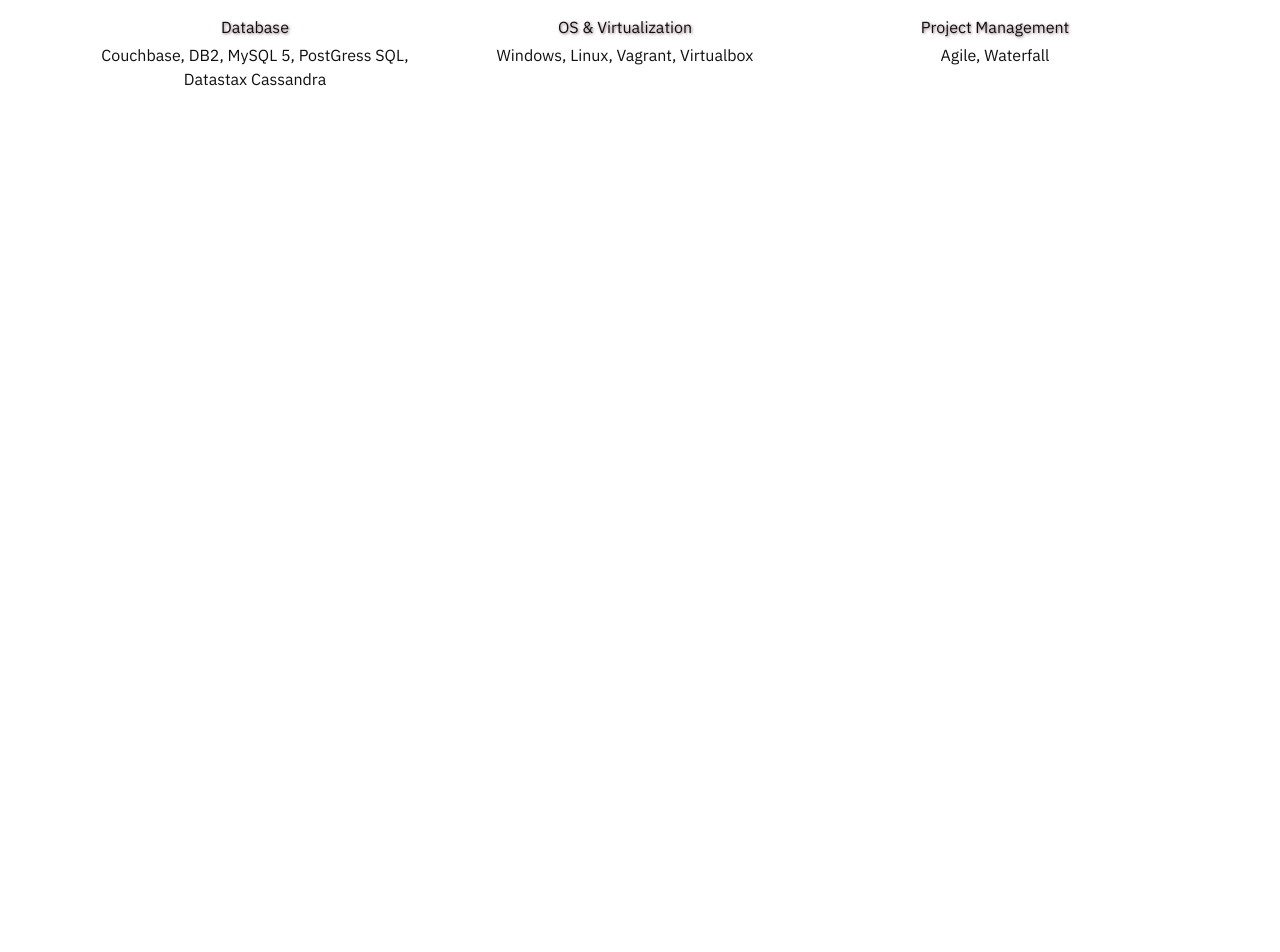
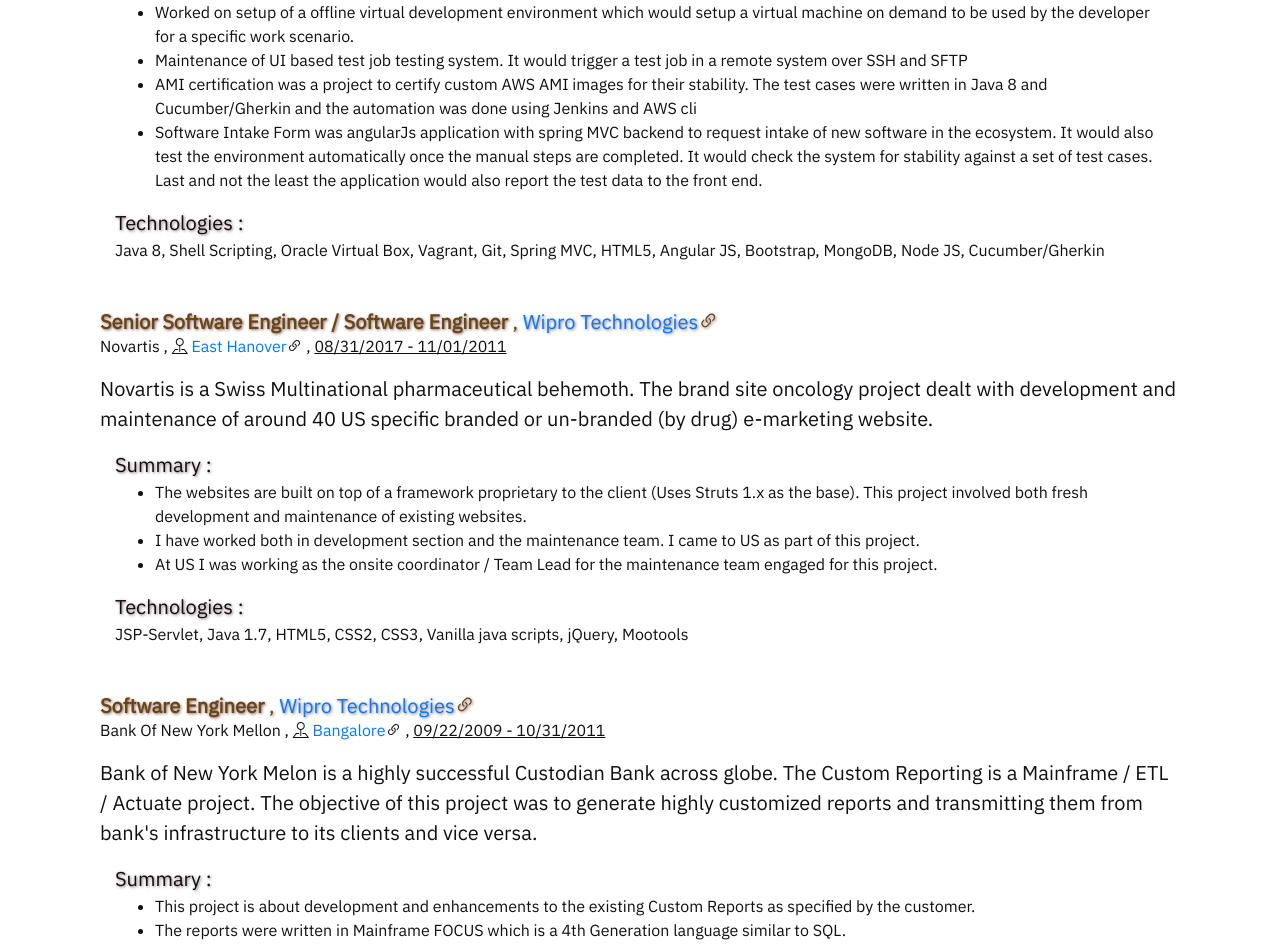
Before and after one commit to saptarshidebnath/saptarshidebnath, an Angular app: page /resume in a window 1280 px wide. Shown: the part 1500-2452 px from the top of the page. Before the commit the page ends 1607 px from the top, so only its background shows below. Built offline with nearby package versions, Linux system fonts and the light colour scheme.

Commit message:
Eperience Completed

```diff
--- a/src/app/resume/resume.component.html
+++ b/src/app/resume/resume.component.html
@@ -51,7 +51,7 @@
                 <section class="container experience_info container mb-5"
                     *ngFor="let column of this?.resume?.work_experience; let in = index">
                     <div class="row">
-                        <h5 class="mb-0 primary-color"><b>{{column?.position}}</b>
+                        <h5 class="mb-0 primary-color background-shadow"><b>{{column?.position}}</b>
                             , <a href="{{column?.employer?.href}}" target="_blank" data-toggle="tooltip"
                                 data-placement="top" title="{{column?.employer?.data}}">
                                 {{column?.employer?.data}}</a><i class="bi bi-link-45deg"></i>
@@ -74,13 +74,13 @@
                     <div class="container">
                         <p class="row lead background-shadow mb-0 pb-0">Summary :</p>
                         <ul class="row">
-                            <li *ngFor="let experiece_summary of column?.experience_summary; let in = index">
-                                {{experiece_summary}}</li>
+                            <li *ngFor="let experience_summary of column?.experience_summary; let in = index">
+                                {{experience_summary}}</li>
                         </ul>
                     </div>
 
                     <div class="container">
-                        <p class="row lead background-shadow">Technologies :</p>
+                        <p class="row lead background-shadow mb-0 pb-0">Technologies :</p>
                         <p class="row">{{column.technology.join(', ')}}</p>
                     </div>
                 </section>
--- a/src/assets/resume.json
+++ b/src/assets/resume.json
@@ -127,7 +127,7 @@
                 "href": "https://goo.gl/maps/ZTHWWRuyabS8EjmeA",
                 "icon": "pin-map"
             },
-            "project_desc": "The project was handling the enterprise level api. The team would expose webservices which would be consumed in the enterprise grade. My primary job is to do design and development & performance tuning for new changes over the current API stack.",
+            "project_desc": "The project was handling the enterprise level api. The team would expose web services which would be consumed in the enterprise grade. My primary job is to do design and development & performance tuning for new changes over the current API stack.",
             "experience_summary": [
                 "Worked with and lead a team of 7 people in offshore and on-shore model.",
                 "Designed and implemented new RESTFul microservices. These microservices were able serve with a very high TPS to CPU core count ratio.",
@@ -135,6 +135,7 @@
             ],
             "technology": [
                 "Java 8/11",
+                "Cucumber/Gherkin",
                 "Asynchronous Programming",
                 "Play/Akka 2.6.X",
                 "Spring Boot 2.X.X",
@@ -160,15 +161,15 @@
             },
             "work_location": {
                 "data": "Scottsdale AZ",
-                "href": "https://goo.gl/maps/ivgaqJEwiLqMq4vt5",
+                "href": "https://goo.gl/maps/WK6su2hTrysa8GqWA",
                 "icon": "pin-map"
             },
             "project_desc": "As part of this connect portal project, my  job was to enhance and maintain a travel website. The travel website was being developed using microservice architecture. There were a total of 8 services that collates the user’s profile and trip information from various external systems and display all of them in a single page application.",
             "experience_summary": [
                 "Understanding  and analysis of business requirements.  Transformation  of the  requirement  to  a User Case and User Stories.",
                 "Estimation of user stories and effort  required  to  develop  business logic.",
-                "Enhancement  and maintenance (including test cases) of the website and relevant microservices.",
-                "Keeping the microservices and assorted services up and running  in the lower  environments.",
+                "Enhancement  and maintenance (including test cases) of the website and relevant microservice.",
+                "Keeping the microservice and assorted services up and running  in the lower  environments.",
                 "Review of peer’s deliverables including code and documentation.",
                 "Writing automatic  test cases using selenium and Jenkins.",
                 "Deployment  of application to  different  environment  like DEV, QA PROD."
@@ -191,6 +192,109 @@
                 "bootstrap",
                 "Shell scripting"
             ]
+        },
+        {
+            "position": "Senior Software Engineer",
+            "employer": {
+                "data": "Wipro Technologies",
+                "label": "Wipro Technologies",
+                "href": "https://www.wipro.com/"
+            },
+            "account_description": "Capital One",
+            "work_date": {
+                "start_date": "10/01/2015",
+                "end_date": "08/31/2017"
+            },
+            "work_location": {
+                "data": "Richmond VA",
+                "href": "https://goo.gl/maps/ZoXxLSfNkBCnfiwU7",
+                "icon": "pin-map"
+            },
+            "project_desc": "I was working as a Senior Software Engineer as part of the Data Services System Team. I have worked on multiple small sub projects which would be utilized by the other team members of the Data Services team",
+            "experience_summary": [
+                "Worked on setup of a offline virtual development environment which would setup a virtual machine on demand to be used by the developer for a specific work scenario.",
+                "Maintenance of UI based test job testing system. It would trigger a test job in a remote system over SSH and SFTP",
+                "AMI certification was a project to certify custom AWS AMI images for their stability. The test cases were written in Java 8 and Cucumber/Gherkin and the automation was done using Jenkins and AWS cli",
+                "Software Intake Form was angularJs application with spring MVC backend to request intake of new software in the ecosystem. It would also test the environment automatically once the manual steps are completed. It would check the system for stability against a set of test cases. Last and not the least the application would also report the test data to the front end."
+            ],
+            "technology": [
+                "Java 8",
+                "Shell Scripting",
+                "Oracle Virtual Box",
+                "Vagrant",
+                "Git",
+                "Spring MVC",
+                "HTML5",
+                "Angular JS",
+                "Bootstrap",
+                "MongoDB",
+                "Node JS",
+                "Cucumber/Gherkin"
+            ]
+        },
+        {
+            "position": "Senior Software Engineer / Software Engineer",
+            "employer": {
+                "data": "Wipro Technologies",
+                "label": "Wipro Technologies",
+                "href": "https://www.wipro.com/"
+            },
+            "account_description": "Novartis",
+            "work_date": {
+                "start_date": "08/31/2017",
+                "end_date": "11/01/2011"
+            },
+            "work_location": {
+                "data": "East Hanover",
+                "href": "https://goo.gl/maps/Psip7W9EiZ5QxB6N7",
+                "icon": "pin-map"
+            },
+            "project_desc": "Novartis is a Swiss Multinational pharmaceutical behemoth. The brand site oncology project dealt with development and maintenance of around 40 US specific branded or un-branded (by drug) e-marketing  website.",
+            "experience_summary": [
+                "The websites are built on top of a framework  proprietary  to the client (Uses Struts 1.x as the base). This project involved both fresh development and maintenance of existing websites.",
+                "I have worked  both  in development section and the maintenance team. I came to US as part of this project.",
+                "At US I was working as the onsite coordinator / Team Lead for the maintenance team engaged for this project."
+            ],
+            "technology": [
+                "JSP-Servlet",
+                "Java 1.7",
+                "HTML5",
+                "CSS2",
+                "CSS3",
+                "Vanilla java scripts",
+                "jQuery",
+                "Mootools"
+            ]
+        },
+        {
+            "position": "Software Engineer",
+            "employer": {
+                "data": "Wipro Technologies",
+                "label": "Wipro Technologies",
+                "href": "https://www.wipro.com/"
+            },
+            "account_description": "Bank Of New York Mellon",
+            "work_date": {
+                "start_date": "09/22/2009",
+                "end_date": "10/31/2011"
+            },
+            "work_location": {
+                "data": "Bangalore",
+                "href": "https://goo.gl/maps/d9tkcAEgLxiuqscv6",
+                "icon": "pin-map"
+            },
+            "project_desc": "Bank of New York Melon is a highly successful Custodian Bank across globe. The Custom Reporting is a Mainframe / ETL / Actuate project. The objective of this project was to generate highly customized  reports  and transmitting them from bank's  infrastructure to its clients and vice versa.",
+            "experience_summary": [
+                "This project is about development and enhancements to the existing Custom Reports as specified by the customer.",
+                "The reports were written in Mainframe FOCUS which is a 4th Generation language similar to SQL."
+            ],
+            "technology": [
+                "Mainframe FOCUS",
+                "Actuate eRD Pro",
+                "DB2",
+                "VSAM",
+                "JCL"
+            ]
         }
     ]
 }
```
